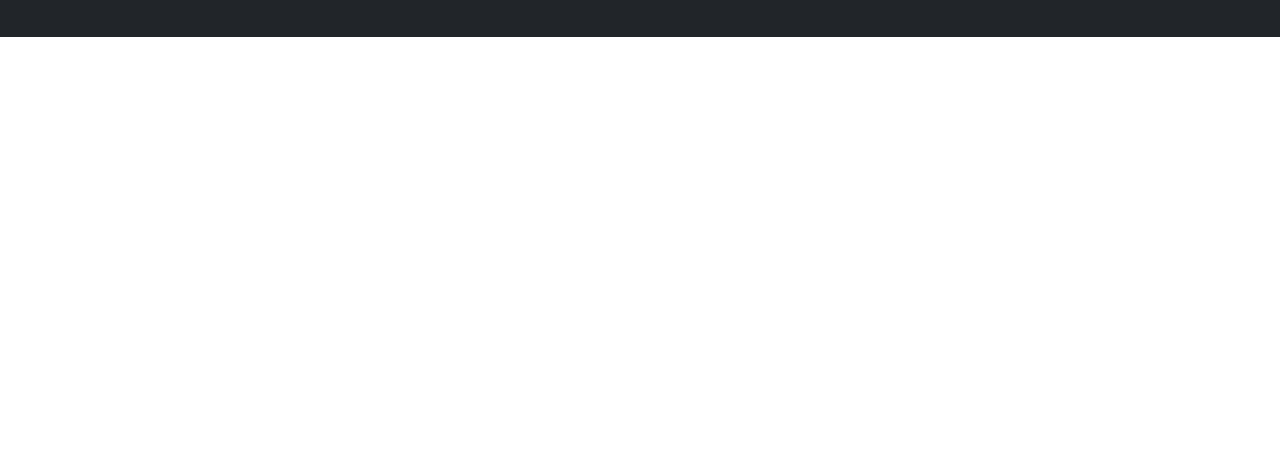
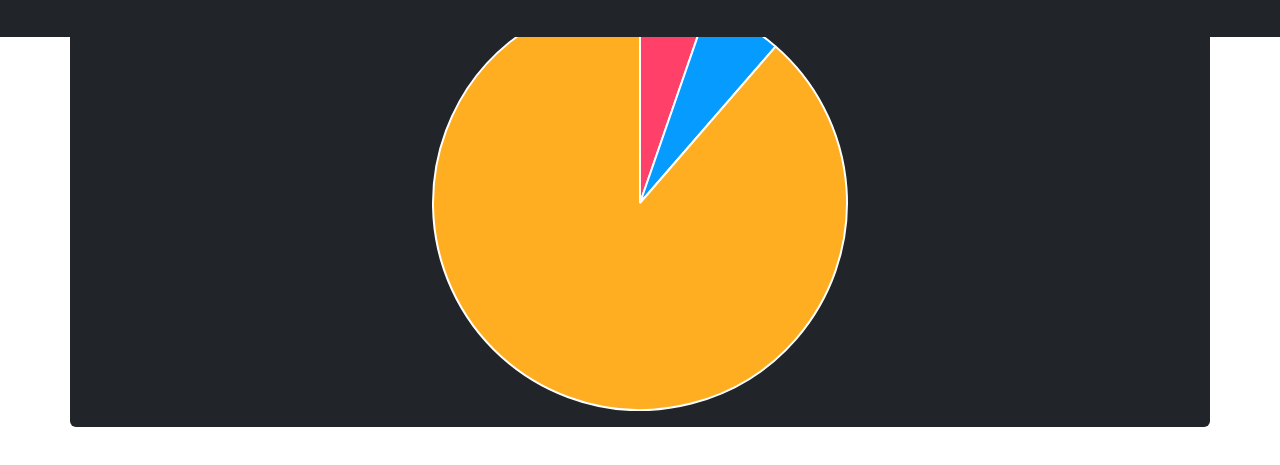
Before and after one commit to ksiciarz1/Bootstrap, a plain HTML site: page charts.html in a window 1280 px wide. Shown: the part 763-1228 px from the top of the page. Before the commit the page ends 800 px from the top, so only its background shows below. Drawn offline with nearby package versions, Linux system fonts and the light colour scheme.

Commit message:
Lekcja 02.06
Dodano Pie chart.

```diff
--- a/charts.html
+++ b/charts.html
@@ -31,11 +31,17 @@
         <div style="width: 60vw; height: 60vh;">
             <canvas id="myChart"></canvas>
         </div>
+    </div>
+    <div class="container mt-4 px-2 bg-dark rounded d-flex" style="margin-bottom: 150px; justify-content: center;">
+        <div style="width: 60vw; height: 60vh; justify-content: center;" class="d-flex p-3">
+            <canvas id="myPieChart"></canvas>
+        </div>
 
         <script src="https://cdn.jsdelivr.net/npm/chart.js"></script>
 
         <script>
             const ctx = document.getElementById('myChart');
+            const piectx = document.getElementById('myPieChart');
 
             const data = [
                 { stars: 0.0, count: 0 },
@@ -49,6 +55,15 @@
                 { stars: 4.0, count: 19 },
                 { stars: 4.5, count: 19 },
                 { stars: 5.0, count: 79 }
+            ]
+            const notRecommend = data[0].count + data[1].count + data[2].count + data[3].count + data[4].count + data[5].count
+            const neutralRecommend = data[6].count + data[7].count
+            const recommend = data[8].count + data[9].count + data[10].count
+
+            const pieData = [
+                { name: 'Nie polecone', count: data[0].count + data[1].count + data[2].count + data[3].count + data[4].count + data[5].count },
+                { name: "Neutralne", count: data[6].count + data[7].count },
+                { name: "Polecane", count: data[8].count + data[9].count + data[10].count }
             ]
 
             new Chart(ctx, {
@@ -83,6 +98,24 @@
                     }
                 }
             });
+
+            new Chart(piectx, {
+                type: 'pie',
+                data: {
+                    labels: pieData.map(row => row.name),
+                    datasets: [{
+                        data: pieData.map(row => row.count),
+                        backgroundColor: [
+                            '#ff4069',
+                            '#059bff',
+                            '#ffae21'
+                        ]
+                    }]
+                },
+                options: {
+                    responsive: true,
+                },
+            });
         </script>
 
         <div class="container-fluid fixed-bottom bg-dark text-white">
```
